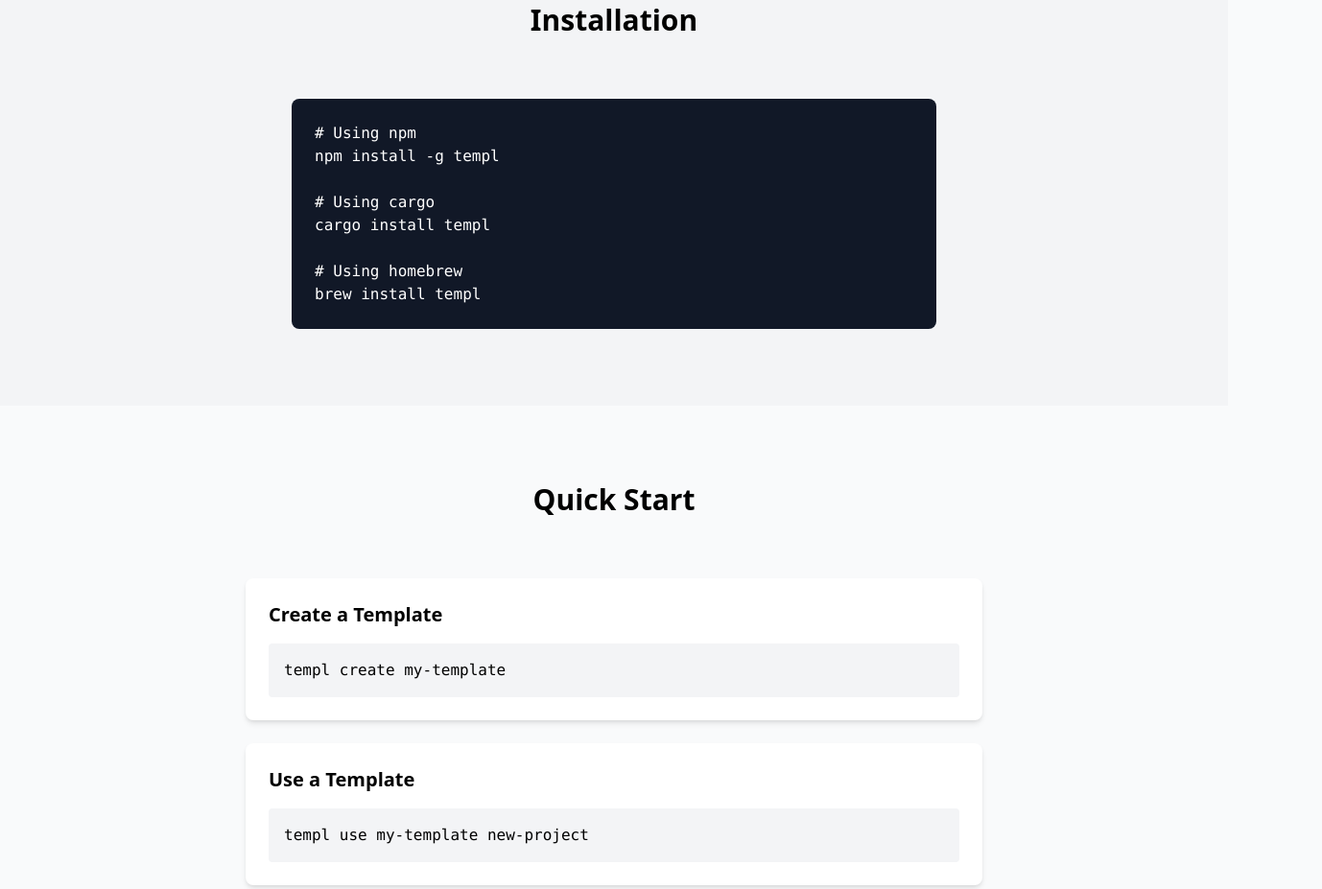
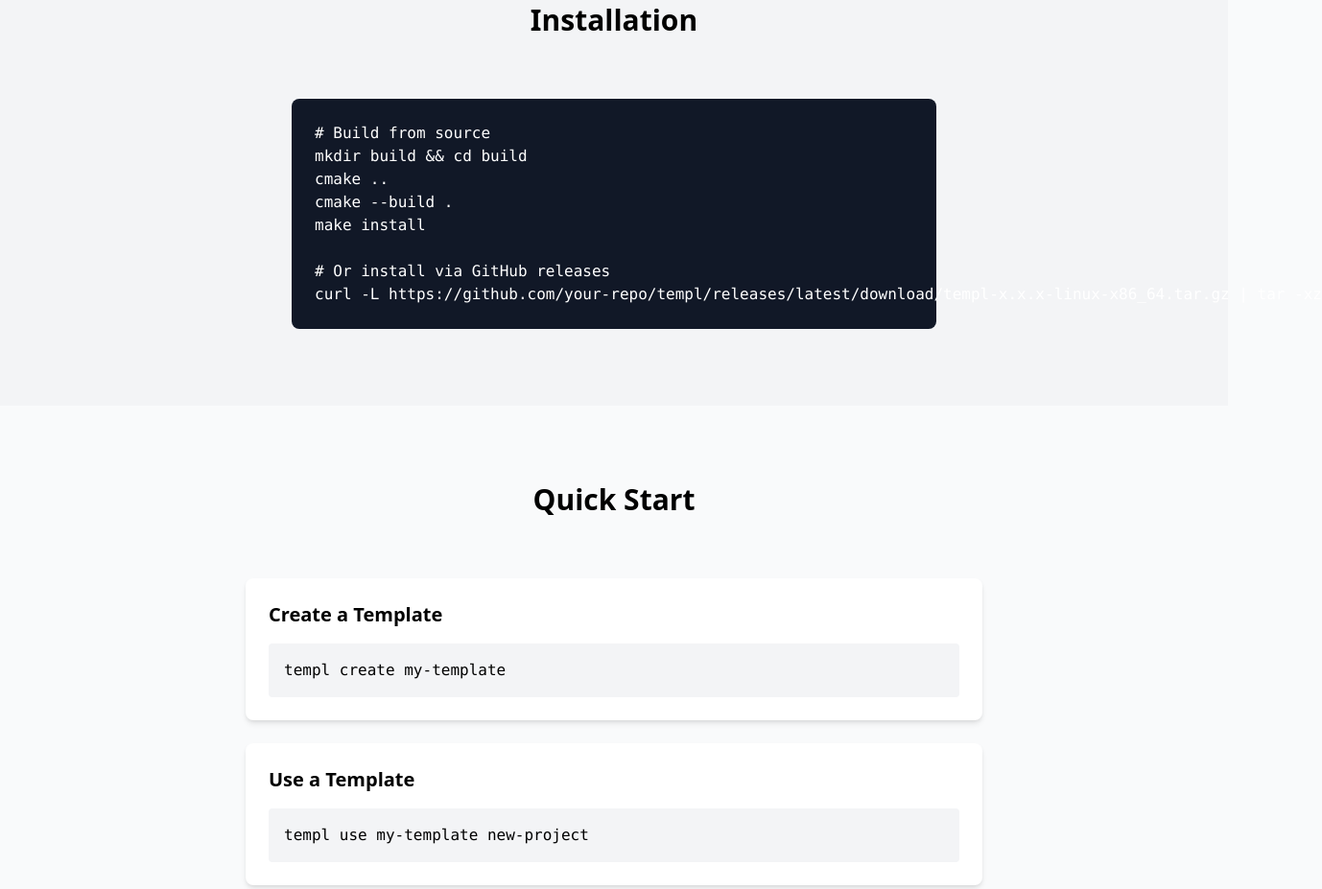
Before and after one commit to CiroZDP/Templ, a plain HTML site: page index.html in a window 1280 px wide. Shown: the part 953-1880 px from the top of the page at 96% size, 1378 px wide, since content can reach past the window. Drawn offline with nearby package versions, Linux system fonts and the light colour scheme.

Commit message:
Updates?

```diff
--- a/index.html
+++ b/index.html
@@ -66,14 +66,15 @@
                 <div class="max-w-2xl mx-auto bg-gray-900 rounded-lg p-6">
                     <code class="text-white">
                         <pre>
-# Using npm
-npm install -g templ
+# Build from source
+mkdir build && cd build
+cmake ..
+cmake --build .
+make install
 
-# Using cargo
-cargo install templ
-
-# Using homebrew
-brew install templ</pre>
+# Or install via GitHub releases
+curl -L https://github.com/your-repo/templ/releases/latest/download/templ-x.x.x-linux-x86_64.tar.gz | tar -xz
+</pre>
                     </code>
                 </div>
             </div>
```
Also changed, not shown: CMakeLists.txt.
